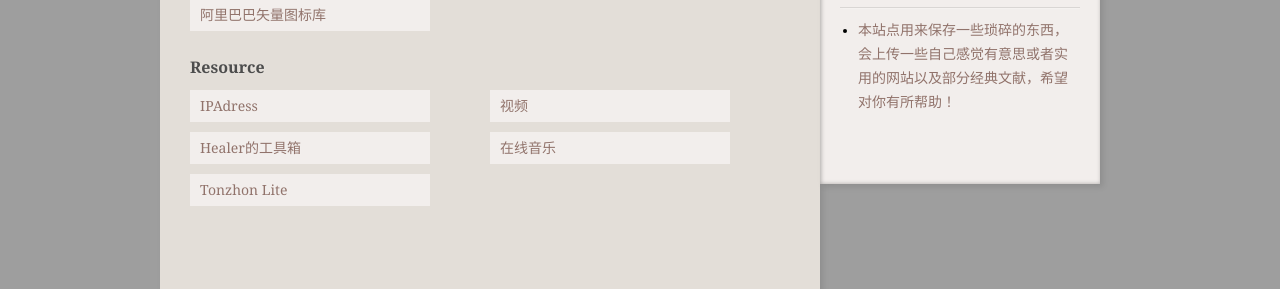
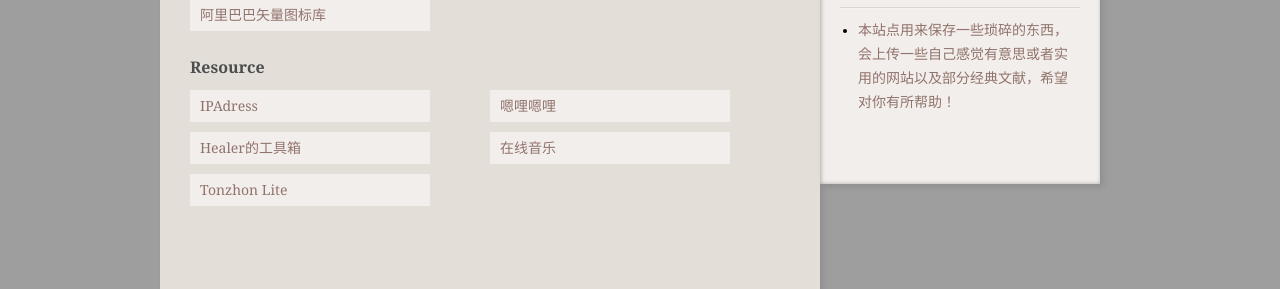
Before and after one commit to LanPeoplea/lanpeoplea.github.io, a Jekyll site: the page built from links.html, in a window 1280 px wide. Shown: the part 614-903 px from the top of the page. Built offline with Jekyll 4.4.1, drawn with Linux system fonts in a browser that asks for light colours; nearby versions of some CDN libraries; some web fonts are replaced; comment, search, counter and statistics services are not loaded.

Commit message:
更新嗯哩嗯哩

```diff
--- a/_config.yml
+++ b/_config.yml
@@ -104,8 +104,8 @@ customLinks:
   - item:
     - text: IPAdress
       url: https://www.ipaddress.com/
-    - text: 视频
-      url: https://yanetflix.com/
+    - text: 嗯哩嗯哩
+      url: https://www.enlienli.com/
     - text: Healer的工具箱
       url: https://tool.yijingying.com/
     - text: 在线音乐
```
